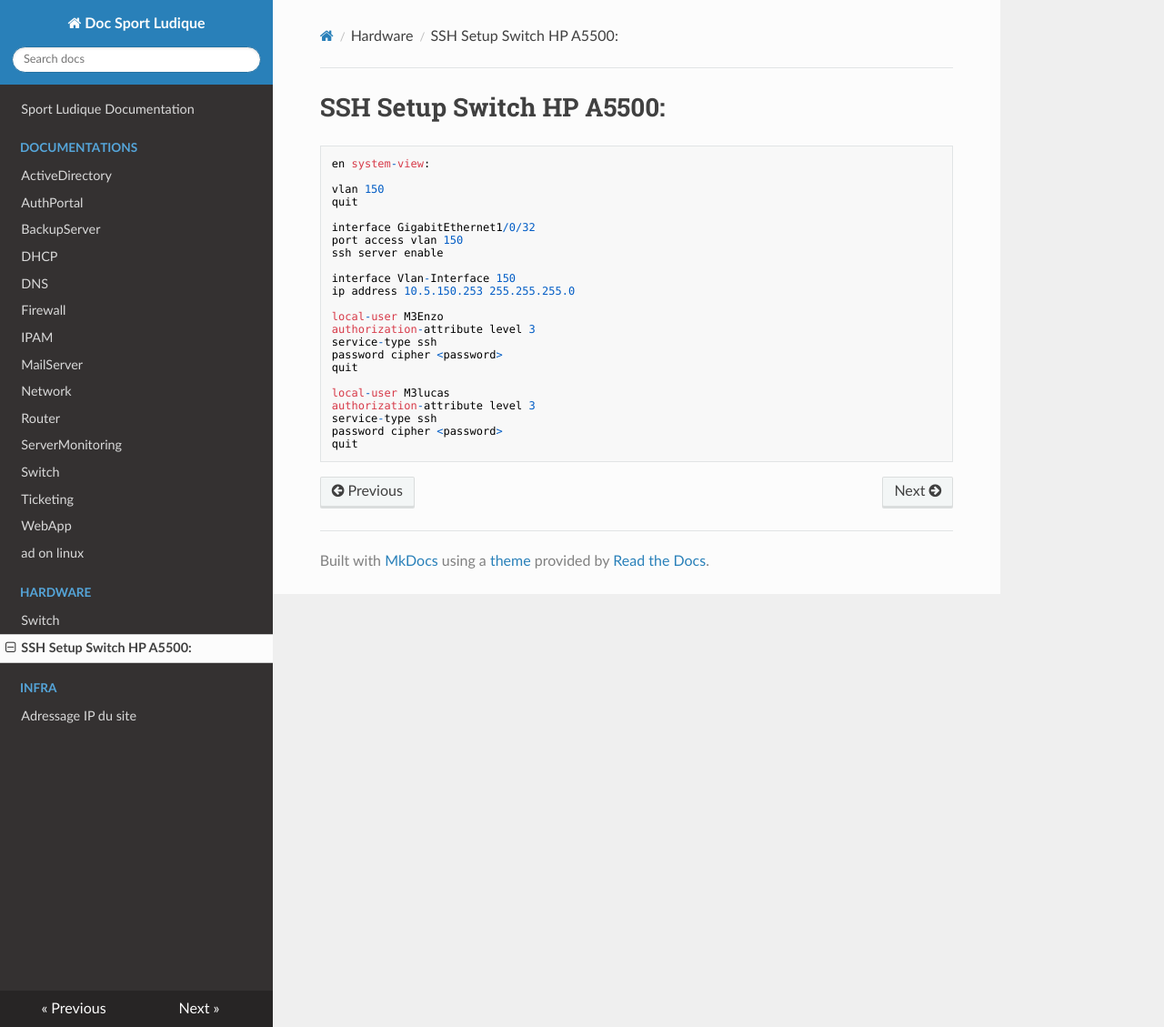
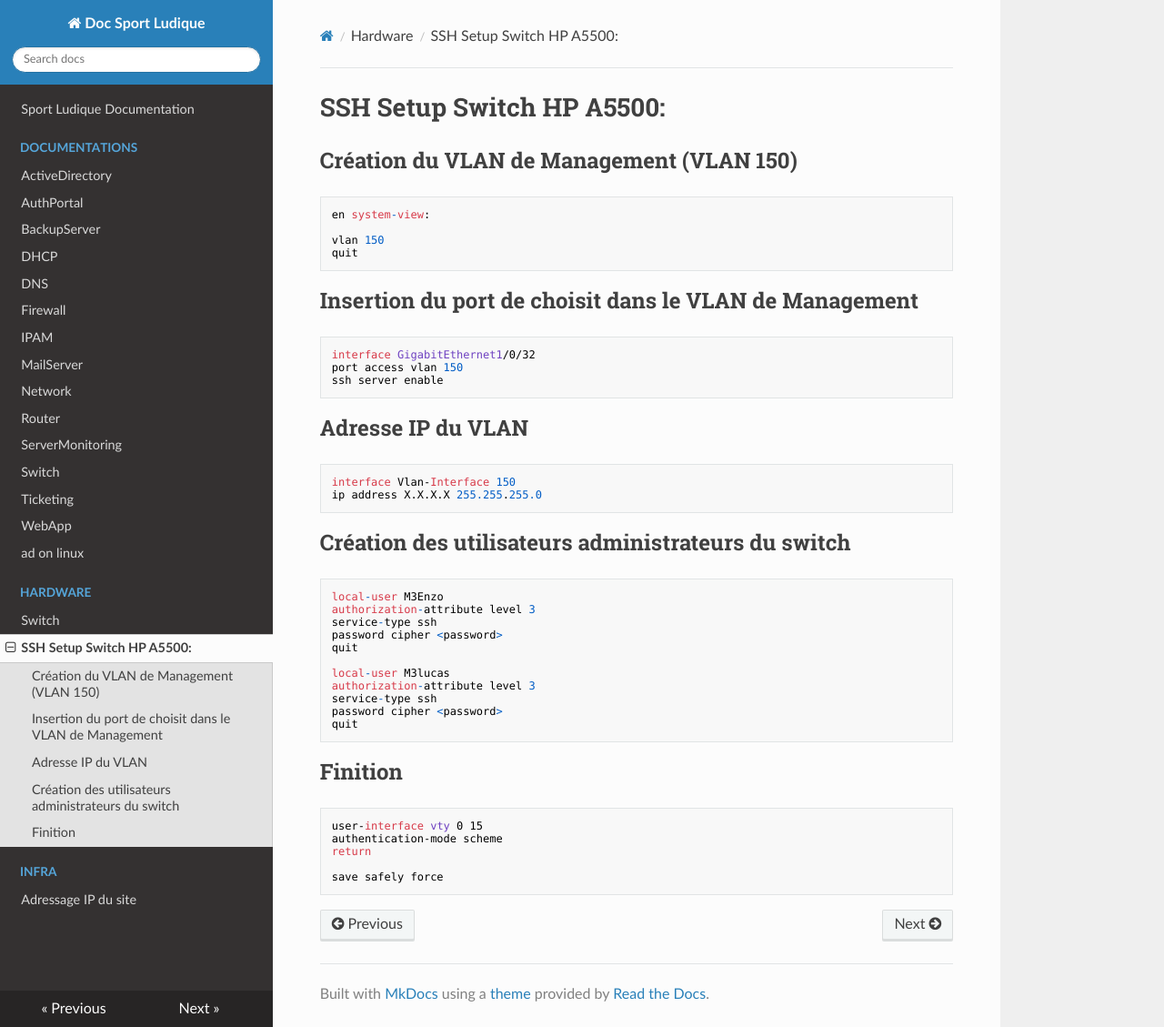
Before and after one commit to DSISportLudique/SportLudique2Doc, an MkDocs documentation site: the page built from docs/Hardware/SwitchSSH.md, in a window 1280 px wide and 1129 px high. Shown: the whole window at 91% size. Built offline with MkDocs 1.6.1, drawn with Linux system fonts in a browser that asks for light colours; nearby versions of some CDN libraries.

Commit message:
Docu switch ssh but better fr fr

````diff
--- a/docs/Hardware/SwitchSSH.md
+++ b/docs/Hardware/SwitchSSH.md
@@ -1,18 +1,31 @@
-#SSH Setup Switch HP A5500:
+# SSH Setup Switch HP A5500:
 
+## Création du VLAN de Management (VLAN 150)
 ```
 en system-view:
 
 vlan 150
 quit
+```
 
+## Insertion du port de choisit dans le VLAN de Management
+
+```
 interface GigabitEthernet1/0/32
 port access vlan 150
 ssh server enable
+```
 
+## Adresse IP du VLAN
+
+```
 interface Vlan-Interface 150
-ip address 10.5.150.253 255.255.255.0
+ip address X.X.X.X 255.255.255.0
+```
 
+## Création des utilisateurs administrateurs du switch
+
+```
 local-user M3Enzo
 authorization-attribute level 3
 service-type ssh
@@ -25,3 +38,13 @@ service-type ssh
 password cipher <password>
 quit
 ```
+
+## Finition
+
+```
+user-interface vty 0 15
+authentication-mode scheme
+return
+
+save safely force
+```
````
